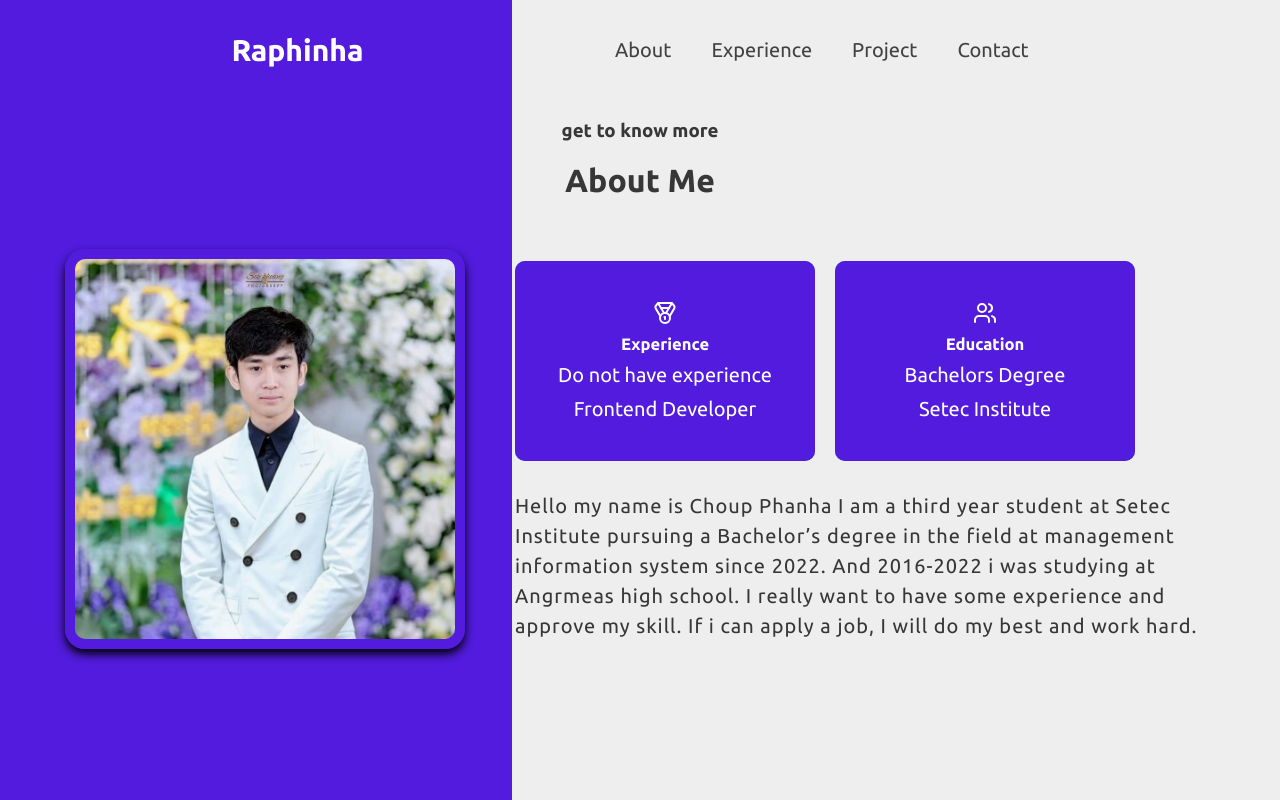
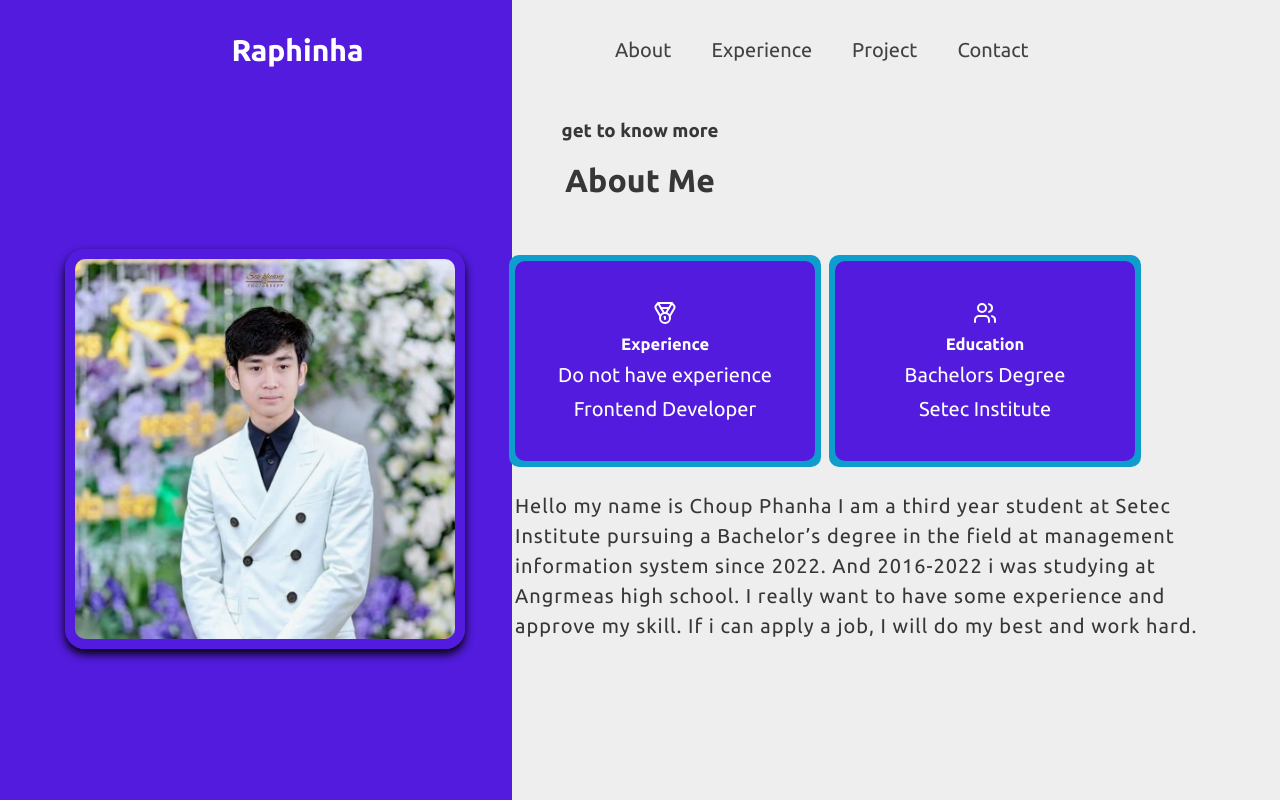
Before and after one commit to raphinha22/Portfolio, a React (Vite) app: page /about in a window 1280 px wide. Built offline with nearby package versions, Linux system fonts and the light colour scheme.

Commit message:
add more effect

```diff
--- a/src/App.css
+++ b/src/App.css
@@ -288,17 +288,13 @@ body {
 .experience::before {
   position: absolute;
   content: "";
-  height: 200px;
-  width: 300px;
+  height: 212px;
+  width: 312px;
   background: tomato;
   border-radius: 10px;
   transition: 0.3s;
   z-index: -1;
   animation: animate1 2s linear infinite;
-}
-.experience:hover::before {
-  height: 212px;
-  width: 312px;
 }
 @keyframes animate1 {
   50% {
@@ -325,17 +321,13 @@ body {
 .education::before {
   position: absolute;
   content: "";
-  height: 200px;
-  width: 300px;
+  height: 212px;
+  width: 312px;
   background: tomato;
   border-radius: 10px;
   transition: 0.3s;
   z-index: -1;
   animation: animate1 2s linear infinite;
-}
-.education:hover::before {
-  height: 212px;
-  width: 312px;
 }
 .text-about {
   line-height: 30px;
@@ -405,7 +397,7 @@ h1 {
 .front-end::before {
   position: absolute;
   content: "";
-  inset: -300px 200px;
+  inset: -300px -200px;
   background: linear-gradient(315deg, #00ccff, #d400d4);
   transform: rotate(45deg);
   animation: ok 4s linear infinite;
```
